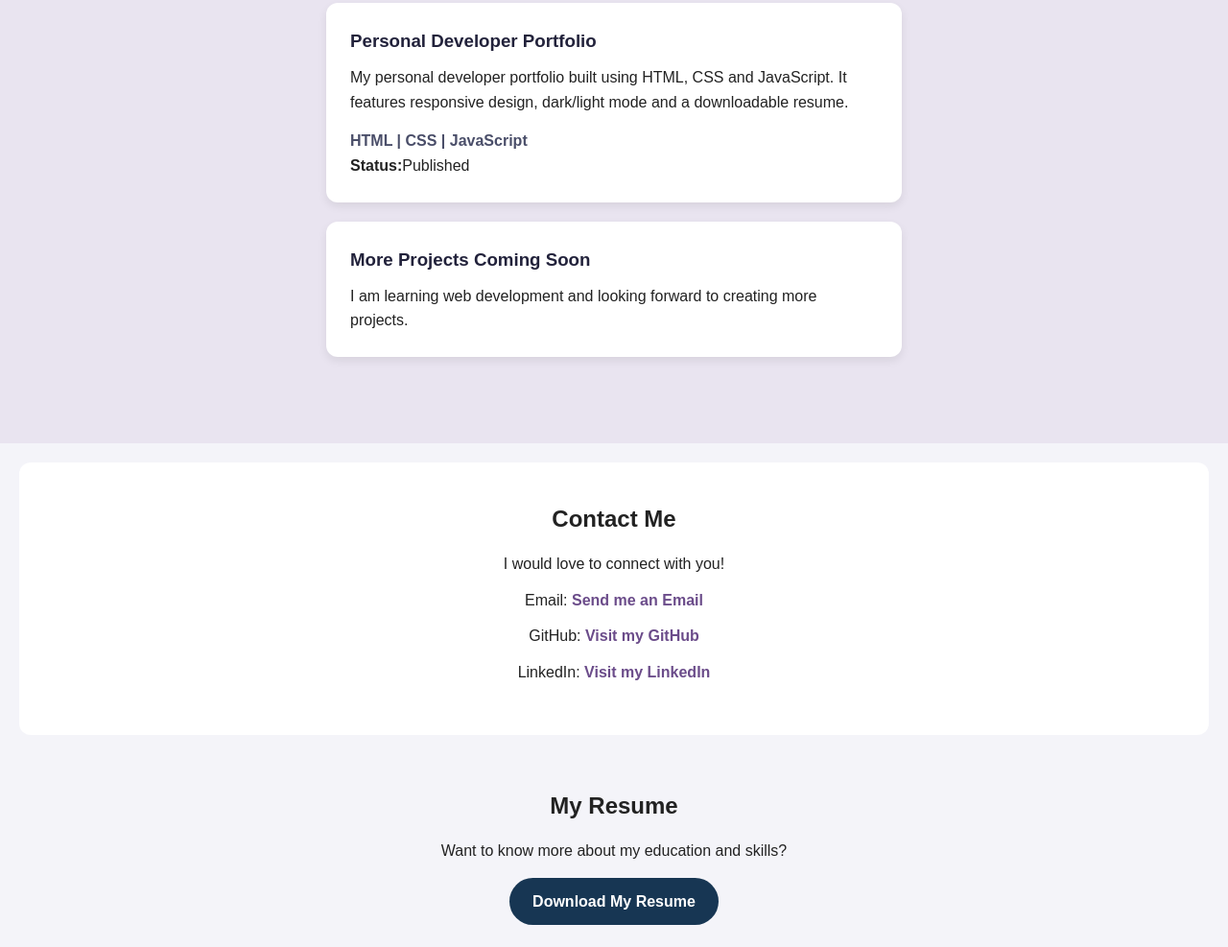
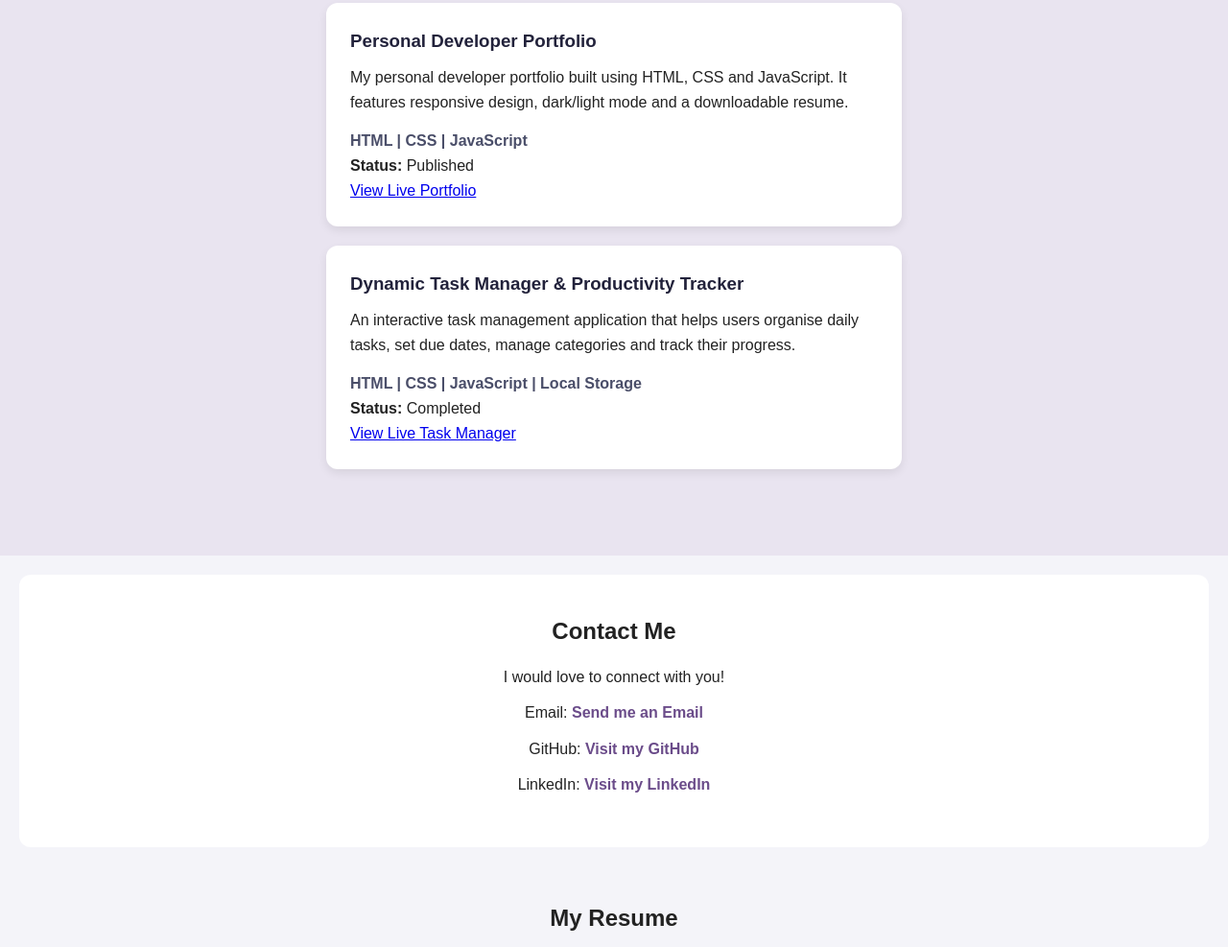
Before and after one commit to fathimalubabanailabathool-blip/Datheon_Full_Stack_Web_Development_Internship, a plain HTML site: page Fathima-Portfolio/index.html in a window 1280 px wide. Shown: the part 1113-2100 px from the top of the page at 96% size. Drawn offline with Linux system fonts and the light colour scheme.

Commit message:
Add files via upload

```diff
--- a/Fathima-Portfolio/index.html
+++ b/Fathima-Portfolio/index.html
@@ -56,22 +56,44 @@
 <section id="projects">
     <h2>My Projects</h2>
 
+
 <div class="project-card">
     <h3>Personal Developer Portfolio</h3>
+
     <p>
         My personal developer portfolio built using HTML, CSS and JavaScript. It features responsive design, dark/light mode and a downloadable resume.
     </p>
+
     <span>HTML | CSS | JavaScript</span>
-        <p><strong>Status:</strong>Published</p>
+
+    <p><strong>Status:</strong> Published</p>
+
+    <a href="https://fathimalubabanailabathool-blip.github.io/Fathima-Portfolio/"
+       target="_blank"
+       rel="noopener noreferrer">
+        View Live Portfolio
+    </a>
 </div>
 
+
 <div class="project-card">
-        <h3>More Projects Coming Soon</h3>
+    <h3>Dynamic Task Manager & Productivity Tracker</h3>
+
     <p>
-            I am learning web development and looking forward
-            to creating more projects.
+        An interactive task management application that helps users organise daily tasks, set due dates, manage categories and track their progress.
     </p>
+
+    <span>HTML | CSS | JavaScript | Local Storage</span>
+
+    <p><strong>Status:</strong> Completed</p>
+
+    <a href="https://fathimalubabanailabathool-blip.github.io/Datheon_Full_Stack_Web_Development_Internship/"
+       target="_blank"
+       rel="noopener noreferrer">
+        View Live Task Manager
+    </a>
 </div>
+
 </section>
 
     </section>
```
Lines whose indentation alone changed are shown as unchanged.
